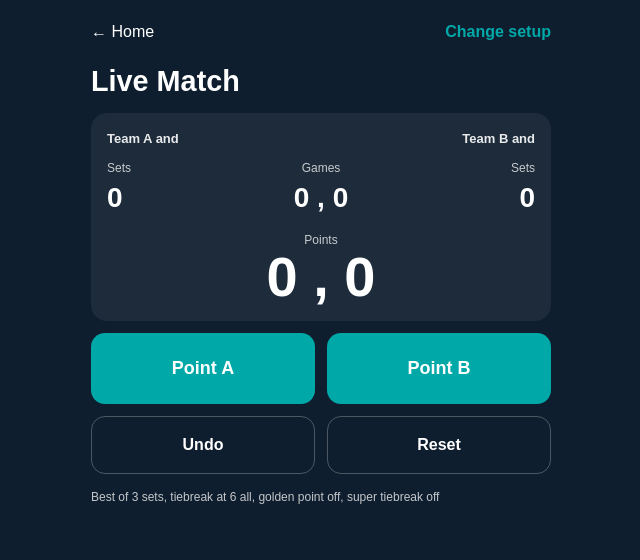
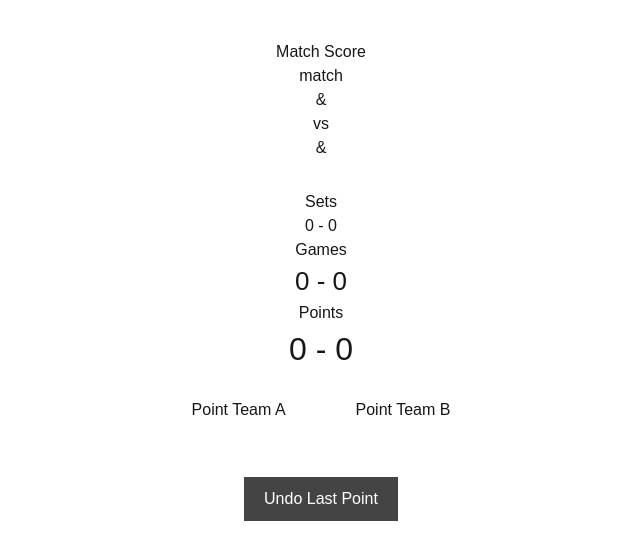
Before and after one commit to DavidBSA/easypadel-score, a Next.js app: page /match in a window 1280 px wide. Shown: the top 560 px of the page, without its empty margins (319-959 px from the left). Built offline with nearby package versions, Linux system fonts and the light colour scheme.

Commit message:
Initial working match flow with scoring and undo

```diff
--- a/app/match/page.tsx
+++ b/app/match/page.tsx
@@ -1,378 +1,237 @@
 "use client";
 
-import { useEffect, useMemo, useState } from "react";
-import Link from "next/link";
+import { useSearchParams } from "next/navigation";
+import { useState } from "react";
 
-const NAVY = "#0F1E2E";
-const TEAL = "#00A8A8";
-const WHITE = "#FFFFFF";
+export default function MatchPage() {
 
-type Team = "A" | "B";
-type EventType = "point_a" | "point_b" | "undo" | "end";
+  const params = useSearchParams();
+  const data = params.get("data");
 
-type Rules = {
-  bestOfSets: 3;
-  goldenPoint: boolean;
-  tiebreakAtSixAll: boolean;
-  superTiebreakFinalSet: boolean;
-};
+  let players: string[] = [];
+  let sets = 3;
+  let mode = "";
 
-type State = {
-  setsA: number;
-  setsB: number;
-  gamesA: number;
-  gamesB: number;
-  pointsA: number;
-  pointsB: number;
-  finished: boolean;
-  note: string;
-};
-
-type Players = {
-  a1: string;
-  a2: string;
-  b1: string;
-  b2: string;
-};
-
-const PLAYERS_KEY = "eps_players_v1";
-const RULES_KEY = "eps_match_rules_v1";
-
-const DEFAULT_RULES: Rules = {
-  bestOfSets: 3,
-  goldenPoint: false,
-  tiebreakAtSixAll: true,
-  superTiebreakFinalSet: false,
-};
-
-function cleanName(s: string) {
-  return s.replace(/\s+/g, " ").trim();
-}
-
-function loadPlayers(): Players {
-  if (typeof window === "undefined") return { a1: "", a2: "", b1: "", b2: "" };
-  try {
-    const raw = localStorage.getItem(PLAYERS_KEY);
-    if (!raw) return { a1: "", a2: "", b1: "", b2: "" };
-    const parsed = JSON.parse(raw) as Partial<Players>;
-    return {
-      a1: parsed.a1 || "",
-      a2: parsed.a2 || "",
-      b1: parsed.b1 || "",
-      b2: parsed.b2 || "",
-    };
-  } catch {
-    return { a1: "", a2: "", b1: "", b2: "" };
-  }
-}
-
-function loadRules(): Rules {
-  if (typeof window === "undefined") return DEFAULT_RULES;
-  try {
-    const raw = localStorage.getItem(RULES_KEY);
-    if (!raw) return DEFAULT_RULES;
-    const parsed = JSON.parse(raw) as Partial<Rules>;
-    return {
-      bestOfSets: 3,
-      goldenPoint: !!parsed.goldenPoint,
-      tiebreakAtSixAll: true,
-      superTiebreakFinalSet: !!parsed.superTiebreakFinalSet,
-    };
-  } catch {
-    return DEFAULT_RULES;
-  }
-}
-
-function pointsLabel(pointsA: number, pointsB: number, rules: Rules) {
-  if (pointsA >= 3 && pointsB >= 3) {
-    if (pointsA === pointsB) return { a: "40", b: "40", note: "Deuce" };
-    if (rules.goldenPoint) return { a: "GP", b: "GP", note: "Golden Point" };
-    if (pointsA === pointsB + 1) return { a: "Ad", b: "40", note: "Adv A" };
-    if (pointsB === pointsA + 1) return { a: "40", b: "Ad", note: "Adv B" };
-    return { a: "40", b: "40", note: "" };
+  if (data) {
+    const parsed = JSON.parse(decodeURIComponent(data));
+    players = parsed.players;
+    sets = parsed.sets;
+    mode = parsed.mode;
   }
 
-  const map = ["0", "15", "30", "40"] as const;
-  return { a: map[Math.min(pointsA, 3)], b: map[Math.min(pointsB, 3)], note: "" };
-}
+  const teamA = [players[0], players[1]];
+  const teamB = [players[2], players[3]];
 
-function isGameOver(pointsA: number, pointsB: number, rules: Rules) {
-  if (rules.goldenPoint && pointsA >= 3 && pointsB >= 3) return pointsA !== pointsB;
-  if (pointsA >= 4 || pointsB >= 4) return Math.abs(pointsA - pointsB) >= 2;
-  return false;
-}
+  const scoreLabels = ["0", "15", "30", "40"];
 
-function gameWinner(pointsA: number, pointsB: number): Team {
-  return pointsA > pointsB ? "A" : "B";
-}
+  const [pointsA, setPointsA] = useState(0);
+  const [pointsB, setPointsB] = useState(0);
 
-function isSetOver(gamesA: number, gamesB: number, rules: Rules) {
-  const maxG = Math.max(gamesA, gamesB);
-  const diff = Math.abs(gamesA - gamesB);
-  if (maxG >= 6 && diff >= 2) return true;
+  const [gamesA, setGamesA] = useState(0);
+  const [gamesB, setGamesB] = useState(0);
 
-  if (rules.tiebreakAtSixAll) {
-    if ((gamesA === 7 && gamesB === 6) || (gamesB === 7 && gamesA === 6)) return true;
-  }
-  return false;
-}
+  const [setsWonA, setSetsWonA] = useState(0);
+  const [setsWonB, setSetsWonB] = useState(0);
 
-function setWinner(gamesA: number, gamesB: number): Team {
-  return gamesA > gamesB ? "A" : "B";
-}
+  const [history, setHistory] = useState<any[]>([]);
 
-function targetSets() {
-  return 2;
-}
-
-function isTiebreakMode(gamesA: number, gamesB: number, rules: Rules) {
-  return rules.tiebreakAtSixAll && gamesA === 6 && gamesB === 6;
-}
-
-function computeState(events: EventType[], rules: Rules): State {
-  const stack: EventType[] = [];
-  for (const e of events) {
-    if (e === "undo") {
-      for (let i = stack.length - 1; i >= 0; i--) {
-        if (stack[i] === "point_a" || stack[i] === "point_b") {
-          stack.splice(i, 1);
-          break;
-        }
+  function saveState() {
+    setHistory([
+      ...history,
+      {
+        pointsA,
+        pointsB,
+        gamesA,
+        gamesB,
+        setsWonA,
+        setsWonB
       }
-      continue;
-    }
-    stack.push(e);
-  }
-
-  let setsA = 0;
-  let setsB = 0;
-  let gamesA = 0;
-  let gamesB = 0;
-  let pointsA = 0;
-  let pointsB = 0;
-  let finished = false;
-  let note = "";
-
-  for (const e of stack) {
-    if (e === "end") {
-      finished = true;
-      note = "Match ended";
-      break;
-    }
-
-    const inTiebreak = isTiebreakMode(gamesA, gamesB, rules);
-
-    if (e === "point_a") pointsA += 1;
-    if (e === "point_b") pointsB += 1;
-
-    if (inTiebreak) {
-      const maxP = Math.max(pointsA, pointsB);
-      const diff = Math.abs(pointsA - pointsB);
-      const tbOver = maxP >= 7 && diff >= 2;
-
-      if (tbOver) {
-        const w = gameWinner(pointsA, pointsB);
-        if (w === "A") gamesA = 7;
-        else gamesB = 7;
-
-        pointsA = 0;
-        pointsB = 0;
-
-        const sw = setWinner(gamesA, gamesB);
-        if (sw === "A") setsA += 1;
-        else setsB += 1;
-
-        gamesA = 0;
-        gamesB = 0;
-
-        if (setsA === targetSets() || setsB === targetSets()) {
-          finished = true;
-          note = "Match finished";
-          break;
-        }
-      } else {
-        note = "Tiebreak";
-      }
-
-      continue;
-    }
-
-    if (isGameOver(pointsA, pointsB, rules)) {
-      const w = gameWinner(pointsA, pointsB);
-      if (w === "A") gamesA += 1;
-      else gamesB += 1;
-
-      pointsA = 0;
-      pointsB = 0;
-
-      if (isSetOver(gamesA, gamesB, rules)) {
-        const sw = setWinner(gamesA, gamesB);
-        if (sw === "A") setsA += 1;
-        else setsB += 1;
-
-        gamesA = 0;
-        gamesB = 0;
-
-        if (setsA === targetSets() || setsB === targetSets()) {
-          finished = true;
-          note = "Match finished";
-          break;
-        }
-      }
-    }
-  }
-
-  if (!finished && isTiebreakMode(gamesA, gamesB, rules)) note = "Tiebreak";
-
-  return { setsA, setsB, gamesA, gamesB, pointsA, pointsB, finished, note };
-}
-
-export default function MatchPage() {
-  const [events, setEvents] = useState<EventType[]>([]);
-  const [players, setPlayers] = useState<Players>({ a1: "", a2: "", b1: "", b2: "" });
-  const [rules, setRules] = useState<Rules>(DEFAULT_RULES);
-
-  useEffect(() => {
-    setPlayers(loadPlayers());
-    setRules(loadRules());
-  }, []);
-
-  const state = useMemo(() => computeState(events, rules), [events, rules]);
-  const pointView = useMemo(
-    () => pointsLabel(state.pointsA, state.pointsB, rules),
-    [state.pointsA, state.pointsB, rules]
-  );
-
-  function add(e: EventType) {
-    if (state.finished) return;
-    setEvents((prev) => [...prev, e]);
+    ]);
   }
 
   function undo() {
-    setEvents((prev) => [...prev, "undo"]);
+
+    if (history.length === 0) return;
+
+    const previous = history[history.length - 1];
+
+    setPointsA(previous.pointsA);
+    setPointsB(previous.pointsB);
+    setGamesA(previous.gamesA);
+    setGamesB(previous.gamesB);
+    setSetsWonA(previous.setsWonA);
+    setSetsWonB(previous.setsWonB);
+
+    setHistory(history.slice(0, history.length - 1));
   }
 
-  function resetScore() {
-    setEvents([]);
+  function resetGame() {
+    setPointsA(0);
+    setPointsB(0);
   }
 
-  const teamALabel = `${cleanName(players.a1) || "Team A"} and ${cleanName(players.a2) || ""}`.trim();
-  const teamBLabel = `${cleanName(players.b1) || "Team B"} and ${cleanName(players.b2) || ""}`.trim();
+  function winGameA() {
 
-  const rulesText = `Best of 3 sets, tiebreak at 6 all, golden point ${rules.goldenPoint ? "on" : "off"}, super tiebreak ${rules.superTiebreakFinalSet ? "on" : "off"}`;
+    const newGames = gamesA + 1;
+
+    if (newGames >= 6 && newGames - gamesB >= 2) {
+      setSetsWonA(setsWonA + 1);
+      setGamesA(0);
+      setGamesB(0);
+    } else {
+      setGamesA(newGames);
+    }
+
+    resetGame();
+  }
+
+  function winGameB() {
+
+    const newGames = gamesB + 1;
+
+    if (newGames >= 6 && newGames - gamesA >= 2) {
+      setSetsWonB(setsWonB + 1);
+      setGamesA(0);
+      setGamesB(0);
+    } else {
+      setGamesB(newGames);
+    }
+
+    resetGame();
+  }
+
+  function pointTeamA() {
+
+    saveState();
+
+    if (pointsA >= 3 && pointsB < 3) {
+      winGameA();
+      return;
+    }
+
+    if (pointsA === 3 && pointsB === 3) {
+      setPointsA(4);
+      return;
+    }
+
+    if (pointsA === 4) {
+      winGameA();
+      return;
+    }
+
+    if (pointsB === 4) {
+      setPointsB(3);
+      return;
+    }
+
+    setPointsA(pointsA + 1);
+  }
+
+  function pointTeamB() {
+
+    saveState();
+
+    if (pointsB >= 3 && pointsA < 3) {
+      winGameB();
+      return;
+    }
+
+    if (pointsA === 3 && pointsB === 3) {
+      setPointsB(4);
+      return;
+    }
+
+    if (pointsB === 4) {
+      winGameB();
+      return;
+    }
+
+    if (pointsA === 4) {
+      setPointsA(3);
+      return;
+    }
+
+    setPointsB(pointsB + 1);
+  }
+
+  function displayScore(points: number) {
+    if (points === 4) return "Ad";
+    return scoreLabels[points];
+  }
+
+  const setsNeeded = sets === 1 ? 1 : 2;
+
+  const matchWinner =
+    setsWonA === setsNeeded
+      ? "Team A Wins!"
+      : setsWonB === setsNeeded
+      ? "Team B Wins!"
+      : null;
 
   return (
-    <main
-      style={{
-        minHeight: "100vh",
-        background: NAVY,
-        color: WHITE,
-        fontFamily: "Arial",
-        padding: 20,
-        display: "flex",
-        justifyContent: "center",
-      }}
-    >
-      <div style={{ width: "100%", maxWidth: 460 }}>
-        <div style={{ marginBottom: 16, display: "flex", justifyContent: "space-between" }}>
-          <Link href="/" style={{ color: WHITE }}>
-            ← Home
-          </Link>
+    <main style={{ textAlign: "center", padding: "40px" }}>
 
-          <Link href="/match/setup" style={{ color: TEAL, fontWeight: 900, textDecoration: "none" }}>
-            Change setup
-          </Link>
-        </div>
+      <h1>Match Score</h1>
 
-        <h1 style={{ fontSize: "1.8rem", marginBottom: 10, fontWeight: 900 }}>Live Match</h1>
+      <p>{mode} match</p>
 
-        <div
+      <h2>{teamA.join(" & ")}</h2>
+      <h2>vs</h2>
+      <h2>{teamB.join(" & ")}</h2>
+
+      <h3 style={{ marginTop: "30px" }}>Sets</h3>
+
+      <p>{setsWonA} - {setsWonB}</p>
+
+      <h3>Games</h3>
+
+      <p style={{ fontSize: "26px" }}>
+        {gamesA} - {gamesB}
+      </p>
+
+      <h3>Points</h3>
+
+      <p style={{ fontSize: "32px" }}>
+        {displayScore(pointsA)} - {displayScore(pointsB)}
+      </p>
+
+      {matchWinner && (
+        <h2 style={{ color: "green" }}>{matchWinner}</h2>
+      )}
+
+      {!matchWinner && (
+        <>
+          <button
+            onClick={pointTeamA}
+            style={{ margin: "10px", padding: "15px 25px" }}
+          >
+            Point Team A
+          </button>
+
+          <button
+            onClick={pointTeamB}
+            style={{ margin: "10px", padding: "15px 25px" }}
+          >
+            Point Team B
+          </button>
+        </>
+      )}
+
+      <div style={{ marginTop: "30px" }}>
+
+        <button
+          onClick={undo}
           style={{
-            background: "rgba(255,255,255,0.06)",
-            borderRadius: 16,
-            padding: 16,
-            marginBottom: 12,
+            padding: "10px 20px",
+            background: "#444",
+            color: "white"
           }}
         >
-          <div style={{ display: "flex", justifyContent: "space-between", opacity: 0.9 }}>
-            <div style={{ fontSize: 13, fontWeight: 900 }}>{teamALabel}</div>
-            <div style={{ fontSize: 13, fontWeight: 900 }}>{teamBLabel}</div>
-          </div>
+          Undo Last Point
+        </button>
 
-          <div style={{ display: "flex", justifyContent: "space-between", marginTop: 10 }}>
-            <div style={{ textAlign: "left" }}>
-              <div style={{ fontSize: 12, opacity: 0.75 }}>Sets</div>
-              <div style={{ fontSize: 28, fontWeight: 900 }}>{state.setsA}</div>
-            </div>
+      </div>
 
-            <div style={{ textAlign: "center" }}>
-              <div style={{ fontSize: 12, opacity: 0.75 }}>Games</div>
-              <div style={{ fontSize: 28, fontWeight: 900 }}>
-                {state.gamesA} , {state.gamesB}
-              </div>
-            </div>
-
-            <div style={{ textAlign: "right" }}>
-              <div style={{ fontSize: 12, opacity: 0.75 }}>Sets</div>
-              <div style={{ fontSize: 28, fontWeight: 900 }}>{state.setsB}</div>
-            </div>
-          </div>
-
-          <div style={{ marginTop: 12, textAlign: "center" }}>
-            <div style={{ fontSize: 12, opacity: 0.75 }}>Points</div>
-            <div style={{ fontSize: 56, fontWeight: 900, lineHeight: 1 }}>
-              {pointView.a} , {pointView.b}
-            </div>
-            {state.note ? (
-              <div style={{ marginTop: 6, fontSize: 12, opacity: 0.8 }}>{state.note}</div>
-            ) : null}
-          </div>
-        </div>
-
-        <div style={{ display: "grid", gridTemplateColumns: "1fr 1fr", gap: 12 }}>
-          <button onClick={() => add("point_a")} style={primaryBtn}>
-            Point A
-          </button>
-
-          <button onClick={() => add("point_b")} style={primaryBtn}>
-            Point B
-          </button>
-
-          <button onClick={undo} style={secondaryBtn}>
-            Undo
-          </button>
-
-          <button onClick={resetScore} style={secondaryBtn}>
-            Reset
-          </button>
-        </div>
-
-        <div style={{ marginTop: 14, fontSize: 12, opacity: 0.75 }}>
-          {rulesText}
-        </div>
-      </div>
     </main>
   );
 }
-
-const primaryBtn: React.CSSProperties = {
-  padding: 22,
-  borderRadius: 14,
-  border: "none",
-  background: TEAL,
-  color: WHITE,
-  fontSize: 18,
-  fontWeight: 900,
-  cursor: "pointer",
-};
-
-const secondaryBtn: React.CSSProperties = {
-  padding: 16,
-  borderRadius: 14,
-  border: "1px solid rgba(255,255,255,0.25)",
-  background: "transparent",
-  color: WHITE,
-  fontSize: 16,
-  fontWeight: 900,
-  cursor: "pointer",
-};
--- a/app/players/page.tsx
+++ b/app/players/page.tsx
@@ -4,6 +4,7 @@ import { useState } from "react";
 import { useRouter, useSearchParams } from "next/navigation";
 
 export default function PlayersPage() {
+
   const router = useRouter();
   const searchParams = useSearchParams();
 
@@ -16,6 +17,8 @@ export default function PlayersPage() {
     ""
   ]);
 
+  const [sets, setSets] = useState(3);
+
   function updatePlayer(index: number, value: string) {
     const updated = [...players];
     updated[index] = value;
@@ -23,11 +26,21 @@ export default function PlayersPage() {
   }
 
   function startMatch() {
-    router.push("/match");
+
+    const matchData = {
+      players,
+      mode,
+      sets
+    };
+
+    const encoded = encodeURIComponent(JSON.stringify(matchData));
+
+    router.push(`/match?data=${encoded}`);
   }
 
   return (
     <main style={{ textAlign: "center", padding: "40px" }}>
+
       <h1>Enter Players</h1>
 
       <p>Match type: {mode}</p>
@@ -43,17 +56,47 @@ export default function PlayersPage() {
               style={{
                 padding: "10px",
                 fontSize: "16px",
-                width: "200px"
+                width: "220px"
               }}
             />
           </div>
         ))}
       </div>
 
+
+      <div style={{ marginTop: "25px" }}>
+        <h3>Number of Sets</h3>
+
+        <button
+          onClick={() => setSets(1)}
+          style={{
+            margin: "5px",
+            padding: "10px 20px",
+            background: sets === 1 ? "#333" : "#ccc",
+            color: sets === 1 ? "white" : "black"
+          }}
+        >
+          1 Set
+        </button>
+
+        <button
+          onClick={() => setSets(3)}
+          style={{
+            margin: "5px",
+            padding: "10px 20px",
+            background: sets === 3 ? "#333" : "#ccc",
+            color: sets === 3 ? "white" : "black"
+          }}
+        >
+          Best of 3
+        </button>
+      </div>
+
+
       <button
         onClick={startMatch}
         style={{
-          marginTop: "20px",
+          marginTop: "30px",
           padding: "12px 25px",
           fontSize: "18px"
         }}
@@ -61,7 +104,9 @@ export default function PlayersPage() {
         Start Match
       </button>
 
+
       <br />
+
 
       <button
         onClick={() => router.push("/")}
@@ -72,6 +117,7 @@ export default function PlayersPage() {
       >
         Back
       </button>
+
     </main>
   );
 }
```
